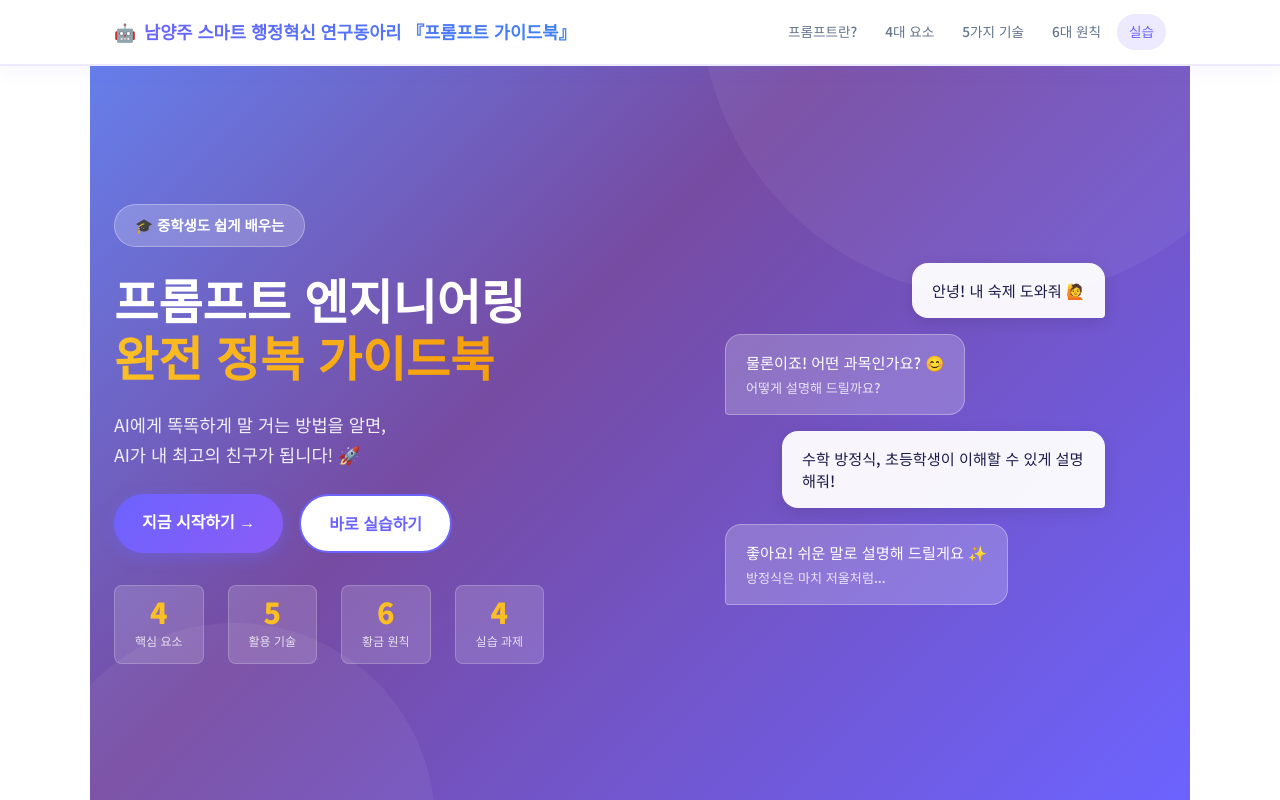
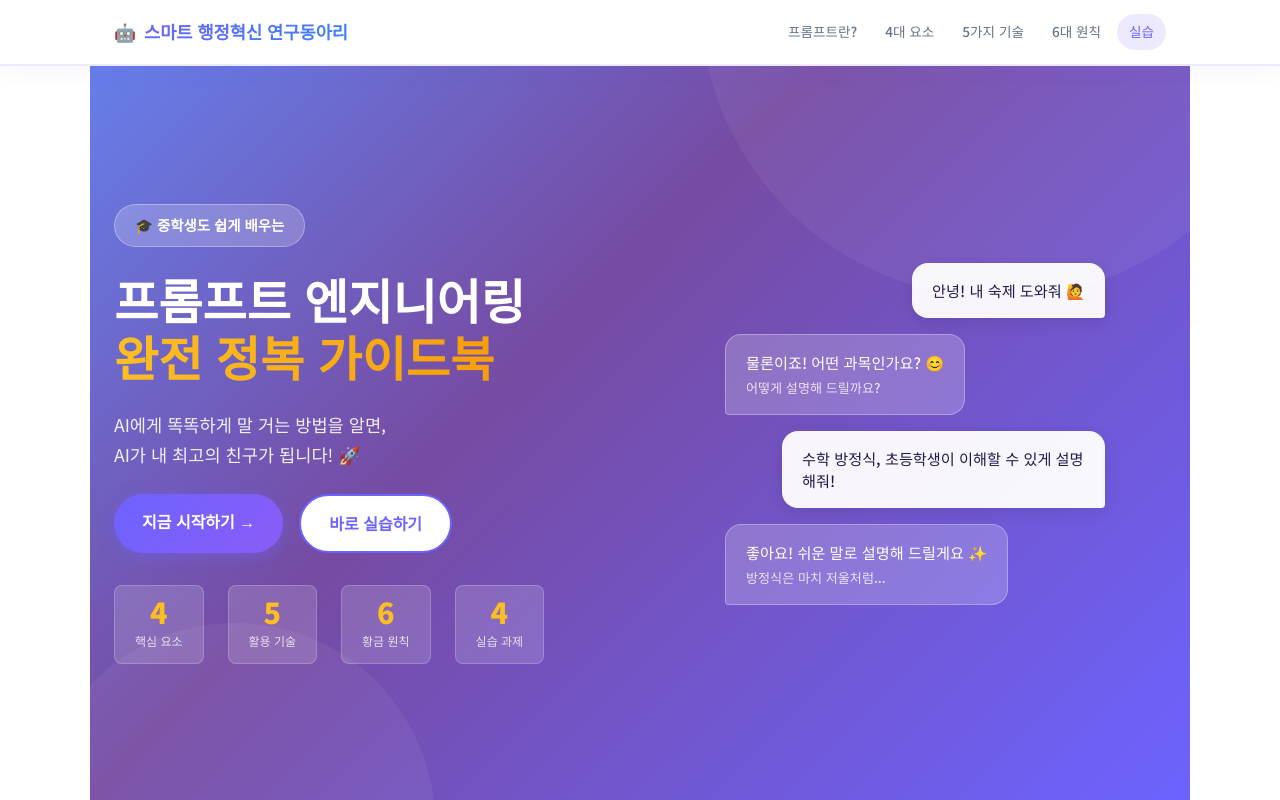
Before and after one commit to AI-technician/prompt, a plain HTML site: page index.html in a window 1280 px wide. Shown: the top 800 px of the page. Drawn offline with Linux system fonts and the light colour scheme.

Commit message:
index.html 업데이트

```diff
--- a/index.html
+++ b/index.html
@@ -13,7 +13,7 @@
   <!-- 헤더 네비게이션 -->
   <header class="header">
     <div class="header-inner">
-      <div class="logo">🤖 <span>남양주 스마트 행정혁신 연구동아리 『프롬프트 가이드북』</span></div>
+      <div class="logo">🤖 <span>스마트 행정혁신 연구동아리</span></div>
       <nav class="nav">
         <a href="#what-is-prompt">프롬프트란?</a>
         <a href="#four-elements">4대 요소</a>
```
